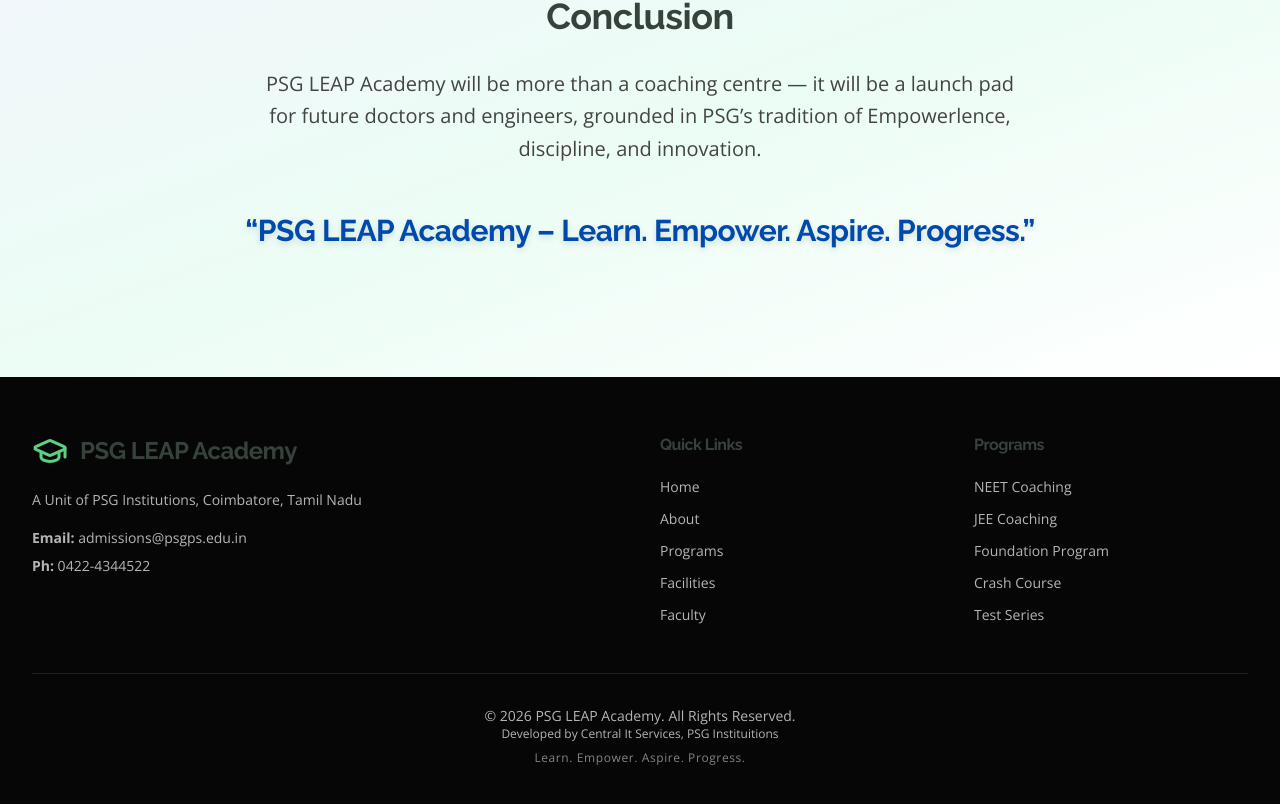
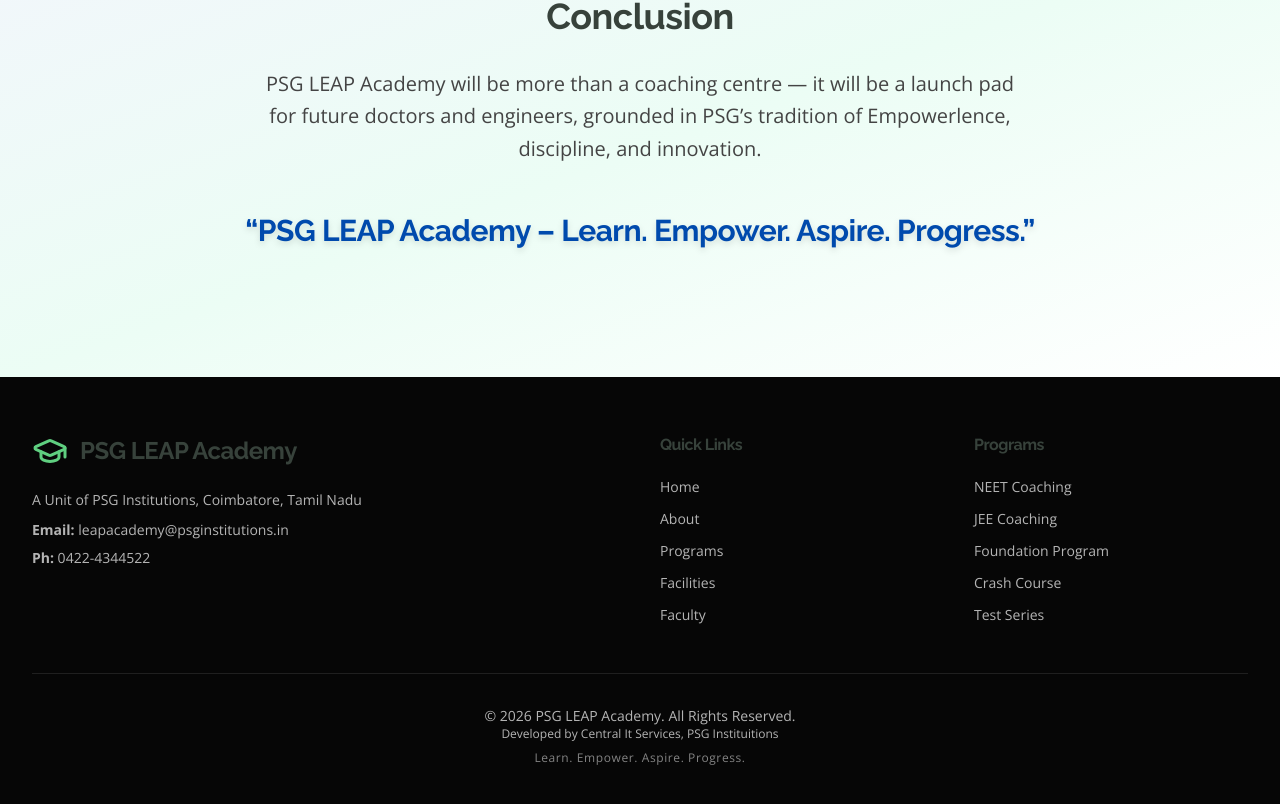
Before and after one commit to Vijay-Psgtech/Psg-leap-academy, a React (Vite) app: page / in a window 1280 px wide. Shown: the part 6862-7666 px from the top of the page. Built offline with nearby package versions, Linux system fonts and the light colour scheme.

Commit message:
Footer mail Id changed.

```diff
--- a/src/components/layout/Footer.jsx
+++ b/src/components/layout/Footer.jsx
@@ -41,15 +41,17 @@
             </div>
 
             <p
-              className="mb-4 text-sm leading-relaxed"
+              className="mb-2 text-sm leading-relaxed"
               style={{ color: "rgba(255,255,255,0.7)" }}
             >
               A Unit of PSG Institutions, Coimbatore, Tamil Nadu
             </p>
 
-            <p className="text-sm" style={{ color: "rgba(255,255,255,0.7)" }}>
-              <strong>Email:</strong>  admissions@psgps.edu.in
-            </p>
+            <a href="mailto:leapacademy@psginstitutions.in">
+              <p className="text-sm" style={{ color: "rgba(255,255,255,0.7)" }}>
+                <strong>Email:</strong>   leapacademy@psginstitutions.in
+              </p>
+            </a>
 
             <p className="text-sm mt-2" style={{ color: "rgba(255,255,255,0.7)" }}>
               <strong>Ph:</strong> 0422-4344522
--- a/vite.config.js
+++ b/vite.config.js
@@ -5,10 +5,7 @@
 // https://vite.dev/config/
 export default defineConfig({
   plugins: [react(), tailwindcss()],
-  build: {
-    outDir: "dist",
-  },
   server: {
-    allowedHosts: ["localhost", "leapacademy.psginstitutions.in"],
+    allowedHosts: ["psgleapacademy.in", "www.psgleapacademy.in"],
   },
 });
```
